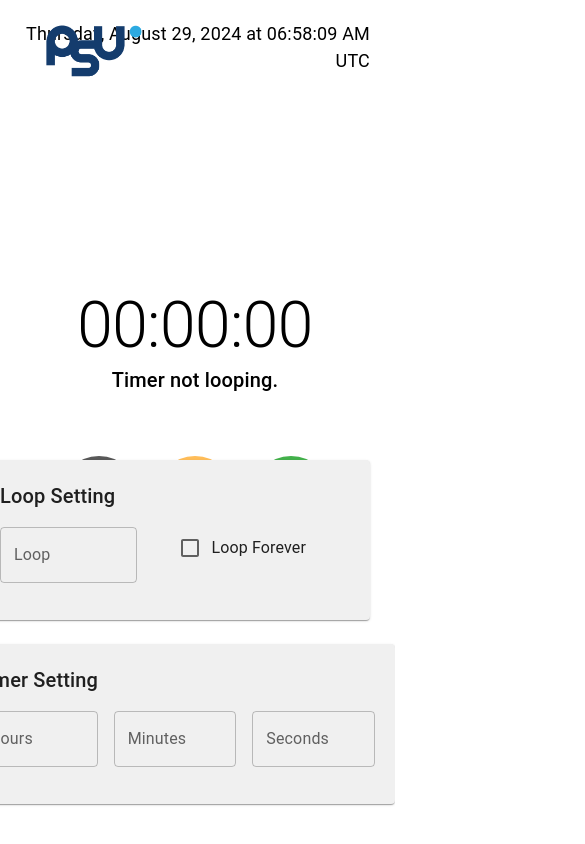
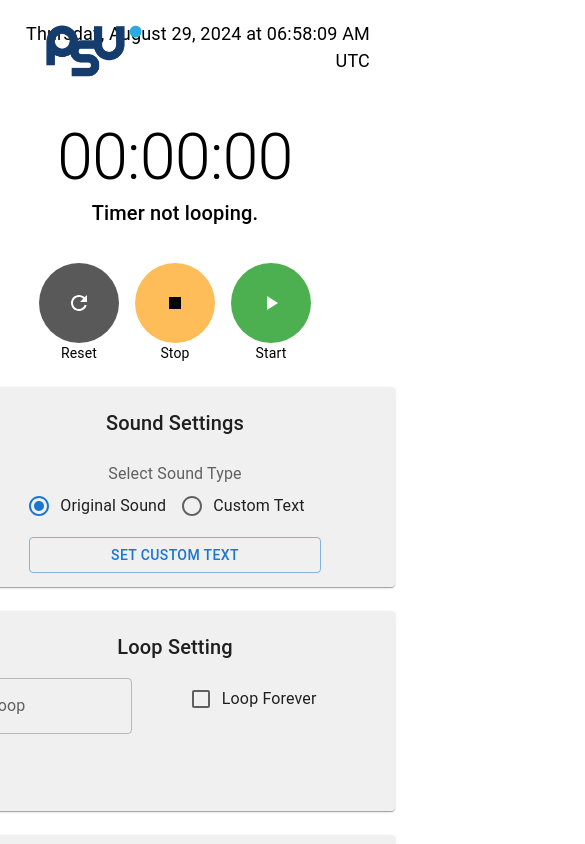
Before and after one commit to MethasakTKL/pulse-timer, a Next.js app: page / in a window 390 px wide. Shown: the top 844 px of the page, 585 px wide, since content can reach past the window. Built offline with nearby package versions, Linux system fonts and the light colour scheme.

Commit message:
fixed responsive UI

```diff
--- a/app/components/Timer.tsx
+++ b/app/components/Timer.tsx
@@ -1,6 +1,6 @@
 "use client";
 
-import { useState, useEffect, useRef } from "react";
+import { useState, useEffect } from "react";
 import {
   TextField,
   Grid,
@@ -12,13 +12,23 @@ import {
   FormControlLabel,
   Box,
   Paper,
+  RadioGroup,
+  Radio,
+  FormControl,
+  FormLabel,
 } from "@mui/material";
 import RefreshIcon from "@mui/icons-material/Refresh";
 import StopIcon from "@mui/icons-material/Stop";
 import PlayArrowIcon from "@mui/icons-material/PlayArrow";
 import { createTheme, ThemeProvider } from "@mui/material/styles";
+import {
+  Dialog,
+  DialogTitle,
+  DialogContent,
+  DialogActions,
+  Button,
+} from "@mui/material";
 
-// Custom theme for consistent icon button sizes
 const theme = createTheme({
   components: {
     MuiIconButton: {
@@ -44,10 +54,21 @@ const Timer: React.FC = () => {
   const [loopCount, setLoopCount] = useState<number | null>(null);
   const [loopForever, setLoopForever] = useState<boolean>(false);
   const [currentTime, setCurrentTime] = useState<string>("");
+  const [soundType, setSoundType] = useState<string>("original"); // 'original' or 'custom'
+  const [customText, setCustomText] = useState<string>("");
 
-  // Use ref to keep track of the audio object
-  const audioRef = useRef<HTMLAudioElement | null>(null);
+  // เพิ่ม state สำหรับ Dialog
+  const [openDialog, setOpenDialog] = useState<boolean>(false);
 
+  // ฟังก์ชันเปิด Dialog
+  const handleClickOpen = () => {
+    setOpenDialog(true);
+  };
+
+  // ฟังก์ชันปิด Dialog
+  const handleClose = () => {
+    setOpenDialog(false);
+  };
   useEffect(() => {
     const updateTime = () => {
       const now = new Date();
@@ -91,7 +112,7 @@ const Timer: React.FC = () => {
           setTimeout(() => {
             setTime(resetTime);
             setIsRunning(true);
-          }, 13000);
+          }, 5000);
         }
         if (loopCount && loopCount > 0) {
           setLoopCount(loopCount - 1);
@@ -131,7 +152,6 @@ const Timer: React.FC = () => {
   const stopTimer = () => {
     setIsRunning(false);
     setRemainingTime(time);
-    stopSound(); // Stop sound when stopping the timer
   };
 
   const resetTimer = () => {
@@ -144,16 +164,14 @@ const Timer: React.FC = () => {
     setRemainingTime(0);
     setLoopCount(null);
     setLoopForever(false);
-    stopSound(); // Stop sound when resetting the timer
+    setSoundType("original");
+    setCustomText("");
   };
 
   const playSound = () => {
-    if (audioRef.current) {
-      audioRef.current.pause();
-      audioRef.current.currentTime = 0;
-    }
+    if (soundType === "original") {
       const audio = new Audio("/sound/notification.mp3");
-    audioRef.current = audio; // Save audio reference
+      audio.currentTime = 0;
 
       audio
         .play()
@@ -170,13 +188,13 @@ const Timer: React.FC = () => {
         audio.currentTime = 0;
         setSoundPlaying(false);
       }, 13000);
-  };
+    } else if (soundType === "custom" && customText) {
+      const utterance = new SpeechSynthesisUtterance(customText);
 
-  const stopSound = () => {
-    if (audioRef.current) {
-      audioRef.current.pause();
-      audioRef.current.currentTime = 0;
-      setSoundPlaying(false);
+      // ตั้งค่าภาษาเป็นภาษาไทย
+      utterance.lang = "th-TH";
+
+      window.speechSynthesis.speak(utterance);
     }
   };
 
@@ -199,12 +217,12 @@ const Timer: React.FC = () => {
           marginTop: "20px",
           display: "flex",
           flexDirection: "column",
-          justifyContent: "center",
+          justifyContent: "flex-end", // Align content at the bottom
           alignItems: "center",
-          height: "100vh",
+          minHeight: "100vh", // Ensure container takes at least full viewport height
+          overflowY: "auto", // Allow vertical scrolling if content exceeds viewport height
         }}
       >
-        {/* Current Date & Time */}
         <Typography
           variant="body1"
           sx={{
@@ -235,7 +253,28 @@ const Timer: React.FC = () => {
           />
         </Typography>
 
-        <Box sx={{ marginBottom: "20px", textAlign: "center" }}>
+        <Box sx={{ marginTop: "80px", textAlign: "center" }}>
+          <Grid
+            container
+            spacing={3}
+            sx={{
+              position: "absolute",
+              top: "20px",
+              bottom: "20px",
+              right: 20,
+              justifyContent: "center",
+              flexDirection: "row",
+            }}
+          >
+            <Grid item>
+              <Box
+                sx={{
+                  marginBottom: "10px",
+                  textAlign: "center",
+                  width: "1200px",
+                  marginTop: "100px",
+                }}
+              >
                 <Typography
                   variant="h2"
                   sx={{
@@ -247,13 +286,26 @@ const Timer: React.FC = () => {
                     },
                   }}
                 >
-            {`${String(Math.floor(time / 3600)).padStart(2, "0")}:${String(
-              Math.floor((time % 3600) / 60)
-            ).padStart(2, "0")}:${String(time % 60).padStart(2, "0")}`}
+                  {`${String(Math.floor(time / 3600)).padStart(
+                    2,
+                    "0"
+                  )}:${String(Math.floor((time % 3600) / 60)).padStart(
+                    2,
+                    "0"
+                  )}:${String(time % 60).padStart(2, "0")}`}
                 </Typography>
                 <Typography variant="h6">{getStatusMessage()}</Typography>
               </Box>
-        <Box sx={{ marginTop: "40px", textAlign: "center" }}>
+            </Grid>
+            <Grid item>
+              <Box
+                sx={{
+                  marginTop: "0px",
+                  marginBottom: "0px",
+                  textAlign: "center",
+                  width: "1500px",
+                }}
+              >
                 <Grid container spacing={2} justifyContent="center">
                   <Grid item>
                     <Tooltip title="Reset Timer" placement="top">
@@ -293,12 +345,11 @@ const Timer: React.FC = () => {
                     <Tooltip title="Start Timer" placement="top">
                       <IconButton
                         onClick={startTimer}
-                  disabled={isRunning || soundPlaying}
                         sx={{
-                    backgroundColor: "#43B14B",
+                          backgroundColor: "#4CAF50",
                           color: "white",
                           "&:hover": {
-                      backgroundColor: "#3F9445",
+                            backgroundColor: "#388E3C",
                           },
                         }}
                       >
@@ -309,31 +360,101 @@ const Timer: React.FC = () => {
                   </Grid>
                 </Grid>
               </Box>
-        <Box sx={{ marginTop: "40px", textAlign: "center" }}>
-          <Grid
-            container
-            spacing={3}
+            </Grid>
+            {/* Sound Setting ---------------------------*/}
+            <Grid item>
+              <Paper
                 sx={{
-              position: "absolute",
-              bottom: 40,
-              right: 20,
-              justifyContent: "center",
-              flexDirection: "row",
+                  padding: "20px",
+                  backgroundColor: "#f0f0f0",
+                  width: "400px",
+                  height: "160px",
                 }}
               >
+                <Typography variant="h6" gutterBottom>
+                  Sound Settings
+                </Typography>
+                <FormControl component="fieldset" margin="normal">
+                  <FormLabel component="legend">Select Sound Type</FormLabel>
+                  <RadioGroup
+                    aria-label="sound-type"
+                    name="sound-type"
+                    value={soundType}
+                    onChange={(e) => setSoundType(e.target.value)}
+                    row
+                  >
+                    <FormControlLabel
+                      value="original"
+                      control={<Radio />}
+                      label="Original Sound"
+                    />
+                    <FormControlLabel
+                      value="custom"
+                      control={<Radio />}
+                      label="Custom Text"
+                    />
+                  </RadioGroup>
+                  <Button
+                    variant="outlined"
+                    onClick={handleClickOpen}
+                    sx={{ marginTop: "10px" }}
+                  >
+                    Set Custom Text
+                  </Button>
+                </FormControl>
+
+                {/* Pop-up สำหรับ Custom Text */}
+                {soundType === "custom" && (
+                  <>
+                    <Dialog
+                      open={openDialog}
+                      onClose={handleClose}
+                      sx={{
+                        "& .MuiDialog-paper": {
+                          width: "500px",
+                          maxWidth: "90%",
+                        },
+                      }}
+                    >
+                      <DialogTitle sx={{ fontSize: "1.5rem" }}>
+                        Custom Text
+                      </DialogTitle>
+                      <DialogContent>
+                        <TextField
+                          label="Custom Text"
+                          value={customText}
+                          onChange={(e) => setCustomText(e.target.value)}
+                          multiline
+                          rows={3}
+                          variant="outlined"
+                          fullWidth
+                          sx={{ marginTop: 1 }}
+                        />
+                      </DialogContent>
+                      <DialogActions>
+                        <Button onClick={handleClose}>Cancel</Button>
+                        <Button onClick={handleClose} color="primary">
+                          Save
+                        </Button>
+                      </DialogActions>
+                    </Dialog>
+                  </>
+                )}
+              </Paper>
+            </Grid>
             {/* Loop Setting */}
             <Grid item>
               <Paper
                 sx={{
                   padding: "20px",
                   backgroundColor: "#f0f0f0",
-                  width: "350px",
-                  height: "120px",
+                  width: "400px",
+                  height: "160px",
                 }}
               >
                 <Typography
                   variant="h6"
-                  sx={{ textAlign: "left", marginBottom: "15px" }}
+                  sx={{ textAlign: "center", marginBottom: "15px" }}
                 >
                   Loop Setting
                 </Typography>
@@ -373,12 +494,12 @@ const Timer: React.FC = () => {
                   backgroundColor: "#f0f0f0",
                   marginBottom: "0px",
                   width: "400px",
-                  height: "120px",
+                  height: "160px",
                 }}
               >
                 <Typography
                   variant="h6"
-                  sx={{ textAlign: "left", marginBottom: "15px" }}
+                  sx={{ textAlign: "center", marginBottom: "15px" }}
                 >
                   Timer Setting
                 </Typography>
```
Lines whose indentation alone changed are shown as unchanged.
